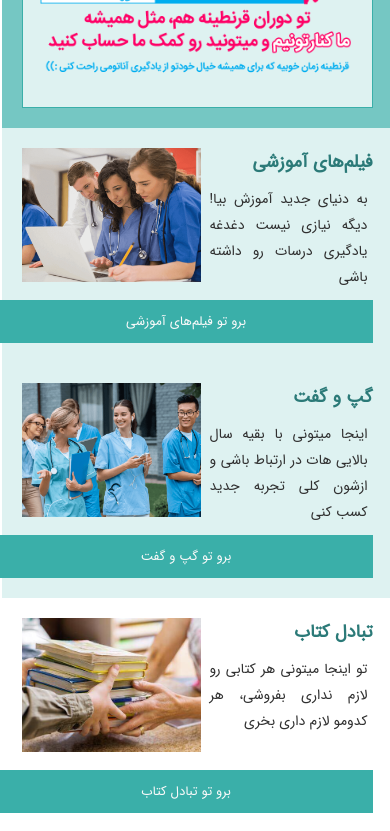
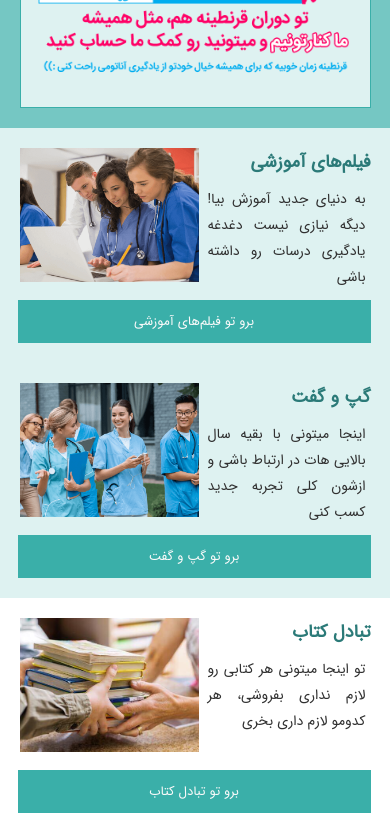
Before and after one commit to abelmiri/kred-frontend, a React (Create React App) app: page / in a window 390 px wide. Shown: the part 1111-1942 px from the top of the page. Built offline with nearby package versions, Linux system fonts and the light colour scheme.

Commit message:
fix babe fix

```diff
--- a/src/Styles/home.scss
+++ b/src/Styles/home.scss
@@ -155,7 +155,7 @@
   @media screen and (max-width: 800px) {
     right: 5%;
     left: 5%;
-    width: 90%;
+    width: calc(90% - 20px);
     bottom: 20px;
   }
 }
```
